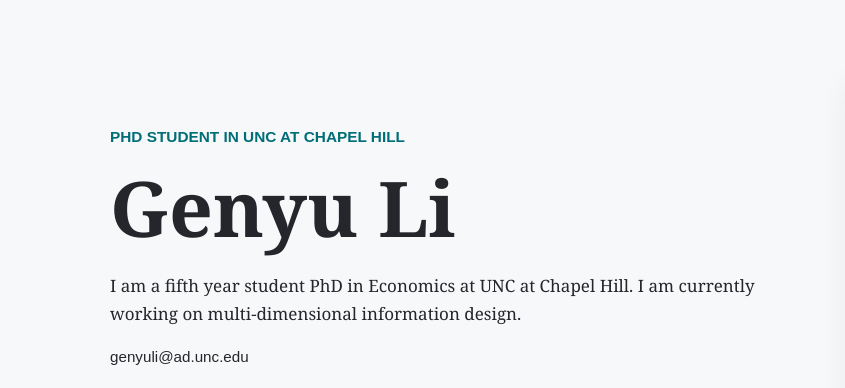
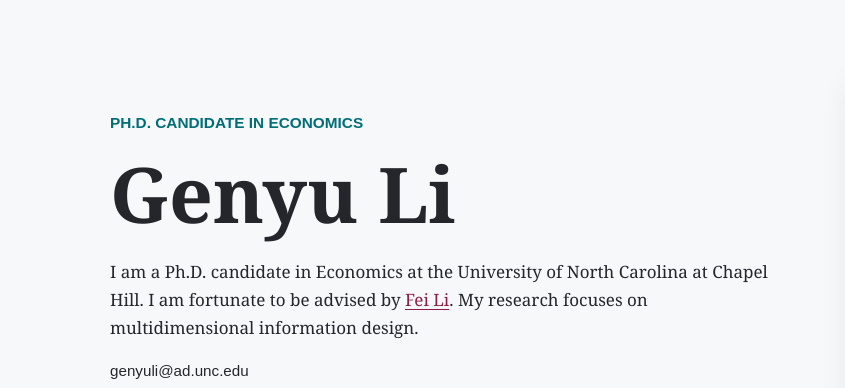
Before and after one commit to genyuli-gh/genyuli-gh.github.io, a plain HTML site: page index.html in a window 1280 px wide. Shown: the part 89-477 px from the top of the page, 0-845 px from the left. Drawn offline with Linux system fonts and the light colour scheme.

Commit message:
Update biography and link advisor Fei Li

```diff
--- a/content.js
+++ b/content.js
@@ -2,9 +2,13 @@
 window.SITE_CONTENT = {
   profile: {
     name: "Genyu Li",
-    title: "PhD student in UNC at Chapel Hill",
+    title: "Ph.D. Candidate in Economics",
     intro: [
-      "I am a fifth year student PhD in Economics at UNC at Chapel Hill. I am currently working on multi-dimensional information design."
+      [
+        "I am a Ph.D. candidate in Economics at the University of North Carolina at Chapel Hill. I am fortunate to be advised by ",
+        { label: "Fei Li", url: "https://lifei.weebly.com/" },
+        ". My research focuses on multidimensional information design."
+      ]
     ],
     email: "genyuli@ad.unc.edu",
     portrait: {
--- a/index.html
+++ b/index.html
@@ -5,12 +5,12 @@
     <meta name="viewport" content="width=device-width, initial-scale=1">
     <meta
       name="description"
-      content="I am a fifth year student PhD in Economics at UNC at Chapel Hill. I am currently working on multi-dimensional information design."
+      content="I am a Ph.D. candidate in Economics at the University of North Carolina at Chapel Hill. I am fortunate to be advised by Fei Li. My research focuses on multidimensional information design."
     >
     <title>Genyu Li</title>
     <link rel="stylesheet" href="styles.css?v=20261114-cleanup">
-    <script src="content.js?v=20261114-cleanup" defer></script>
-    <script src="script.js?v=20261114-cleanup" defer></script>
+    <script src="content.js?v=20261114-intro" defer></script>
+    <script src="script.js?v=20261114-intro" defer></script>
   </head>
   <body>
     <a class="skip-link" href="#main">Skip to content</a>
@@ -30,11 +30,11 @@
     <main id="main">
       <section id="about" class="profile-section" aria-labelledby="profile-name">
         <div class="profile-copy">
-          <p class="profile-title" data-profile-title>PhD student in UNC at Chapel Hill</p>
+          <p class="profile-title" data-profile-title>Ph.D. Candidate in Economics</p>
           <h1 id="profile-name" data-profile-name>Genyu Li</h1>
           <div class="intro" data-profile-intro>
             <p>
-              I am a fifth year student PhD in Economics at UNC at Chapel Hill. I am currently working on multi-dimensional information design.
+              I am a Ph.D. candidate in Economics at the University of North Carolina at Chapel Hill. I am fortunate to be advised by <a href="https://lifei.weebly.com/" rel="noreferrer">Fei Li</a>. My research focuses on multidimensional information design.
             </p>
           </div>
           <p class="profile-email" data-profile-email>genyuli@ad.unc.edu</p>
--- a/script.js
+++ b/script.js
@@ -13,7 +13,10 @@
 
   function paragraph(text) {
     const p = document.createElement("p");
-    p.textContent = text;
+    const parts = Array.isArray(text) ? text : [text];
+    parts.forEach((part) => {
+      p.append(typeof part === "string" ? document.createTextNode(part) : createLink(part));
+    });
     return p;
   }
 
@@ -51,7 +54,7 @@
 
     const description = document.querySelector("meta[name='description']");
     if (description && profile.intro && profile.intro.length) {
-      description.setAttribute("content", profile.intro[0]);
+      description.setAttribute("content", paragraph(profile.intro[0]).textContent);
     }
 
     const intro = document.querySelector("[data-profile-intro]");
```
Also changed, not shown: 1 other file.
